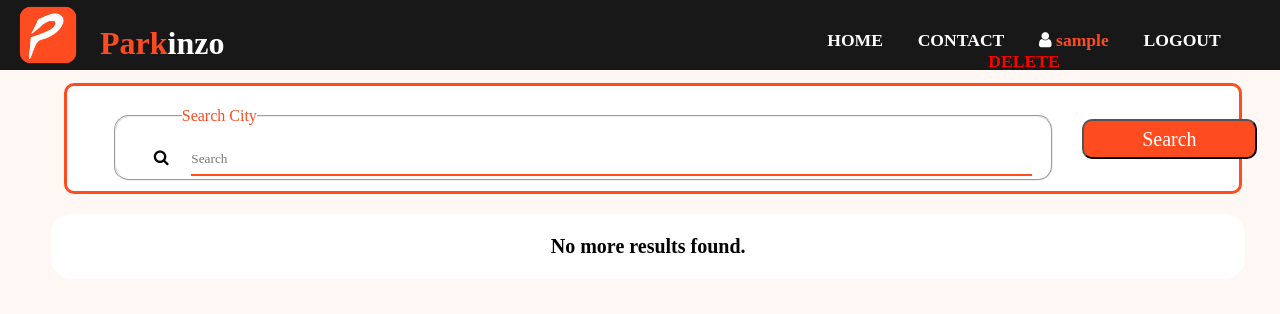
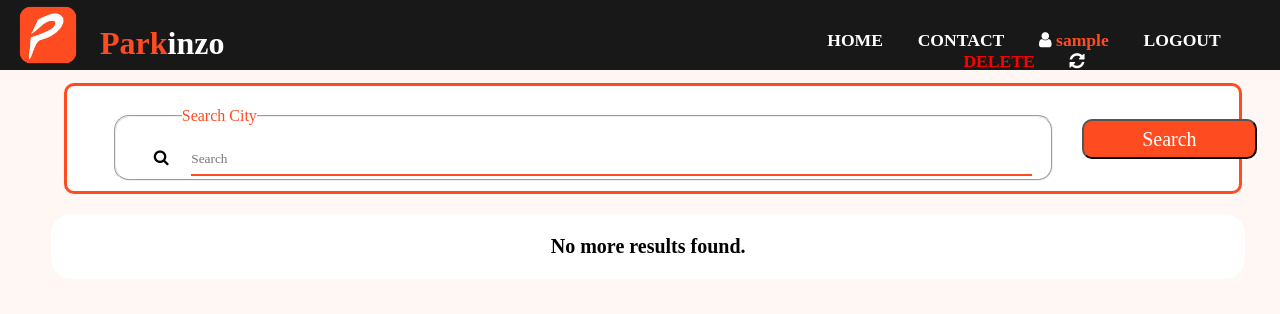
Before and after one commit to ri5han/park, a PHP site: page /listing.php in a window 1280 px wide. Shown: the top 314 px of the page. Run offline with PHP 8.4, Linux system fonts and the light colour scheme; the visitor is signed in with stand-in values (Sample User, id 1); data that the repository does not hold is empty; some libraries are stand-ins or nearby versions; some web fonts are replaced.

Commit message:
relocate added

```diff
--- a/details.php
+++ b/details.php
@@ -59,7 +59,7 @@
             <a style="padding: 4% 0 0 4%; text-align:center;" href="listing.php">HOME</a>
             <!-- <a href="#news">ABOUT</a> -->
             <a style="margin: 3% 0 0 0%; text-align:center;" href="contact.php">CONTACT</a>
-            <a style="margin: 3% 0 0 0%; text-align:center;" href="#"><i class="fa fa-user"></i>&nbsp;<?php echo $_SESSION['username']; ?></a>
+            <a style="margin: 3% 0 0 0%; text-align:center; color: #ff4b20;" href="#"><i class="fa fa-user"></i>&nbsp;<?php echo $_SESSION['username']; ?></a>
             <a style="margin: 3% 0 5% 0%; text-align:center;" href="login.php?logout=1">LOGOUT</a>
             <a href="javascript:void(0);" class="icon" onclick="myFunction()">
                 <i class="fa fa-bars"></i>
--- a/listing.php
+++ b/listing.php
@@ -105,6 +105,7 @@
                 <li><i class="fa fa-user"></i>&nbsp;<a style="color: #ff4b20" href="#"><?php echo $_SESSION['username']; ?></a></li>
                 <li><a href="login.php?logout=1">LOGOUT</a></li>
                 <li><a style="color: red;" href="delete.php?delete=1">DELETE</a></li>
+                <li><a href="getLocation.php"><i class="fa fa-refresh"></i></a></li>
             </ul>
         </nav>
 
@@ -115,9 +116,10 @@
             <a style="padding: 4% 0 0 4%; text-align:center;" href="listing.php">HOME</a>
             <!-- <a href="#news">ABOUT</a> -->
             <a style="margin: 3% 0 0 0%; text-align:center;" href="contact.php">CONTACT</a>
-            <a style="margin: 3% 0 0 0%; text-align:center;" href="#"><i class="fa fa-user"></i>&nbsp;<?php echo $_SESSION['username']; ?></a>
+            <a style="margin: 3% 0 0 0%; text-align:center; color: #ff4b20;" href="#"><i class="fa fa-user"></i>&nbsp;<?php echo $_SESSION['username']; ?></a>
             <a style="margin: 3% 0 0 0%; text-align:center;" href="login.php?logout=1">LOGOUT</a>
-            <a style="color: red; margin: 3% 0 5% 0%; text-align:center;" href="delete.php?delete=1">DELETE</a>
+            <a style="color: red; margin: 3% 0 3% 0%; text-align:center;" href="delete.php?delete=1">DELETE</a>
+            <a style="margin: 3% 0 5% 0%; text-align:center;" href="getLocation.php"><i class="fa fa-refresh"></i>&nbsp;RELOCATE</a>
             <a href="javascript:void(0);" class="icon" onclick="myFunction()">
                 <i class="fa fa-bars"></i>
             </a>
--- a/otp.php
+++ b/otp.php
@@ -76,7 +76,7 @@
             <a style="padding: 4% 0 0 4%; text-align:center;" href="listing.php">HOME</a>
             <!-- <a href="#news">ABOUT</a> -->
             <a style="margin: 3% 0 0 0%; text-align:center;" href="contact.php">CONTACT</a>
-            <a style="margin: 3% 0 0 0%; text-align:center;" href="#"><i class="fa fa-user"></i>&nbsp;<?php echo $_SESSION['username']; ?></a>
+            <a style="margin: 3% 0 0 0%; text-align:center; color: #ff4b20;" href="#"><i class="fa fa-user"></i>&nbsp;<?php echo $_SESSION['username']; ?></a>
             <a style="margin: 3% 0 5% 0%; text-align:center;" href="login.php?logout=1">LOGOUT</a>
             <a href="javascript:void(0);" class="icon" onclick="myFunction()">
                 <i class="fa fa-bars"></i>
--- a/payment.php
+++ b/payment.php
@@ -309,7 +309,7 @@
       <a style="padding: 4% 0 0 4%; text-align:center;" href="listing.php">HOME</a>
       <!-- <a href="#news">ABOUT</a> -->
       <a style="margin: 3% 0 0 0%; text-align:center;" href="contact.php">CONTACT</a>
-      <a style="margin: 3% 0 0 0%; text-align:center;" href="#"><i class="fa fa-user"></i>&nbsp;<?php echo $_SESSION['username']; ?></a>
+      <a style="margin: 3% 0 0 0%; text-align:center; color: #ff4b20;" href="#"><i class="fa fa-user"></i>&nbsp;<?php echo $_SESSION['username']; ?></a>
       <a style="margin: 3% 0 5% 0%; text-align:center;" href="login.php?logout=1">LOGOUT</a>
       <a href="javascript:void(0);" class="icon" onclick="myFunction()">
           <i class="fa fa-bars"></i>
```
